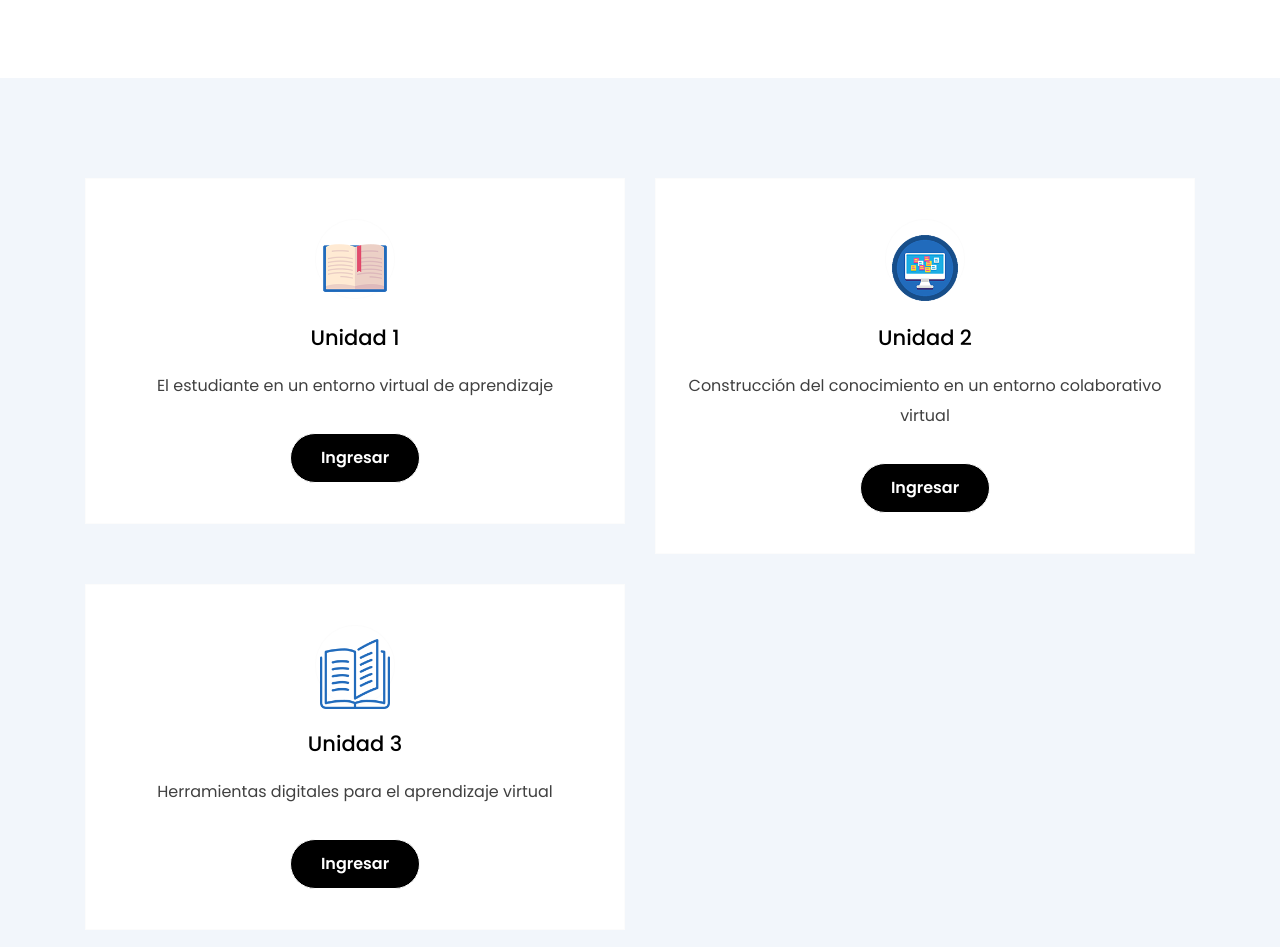
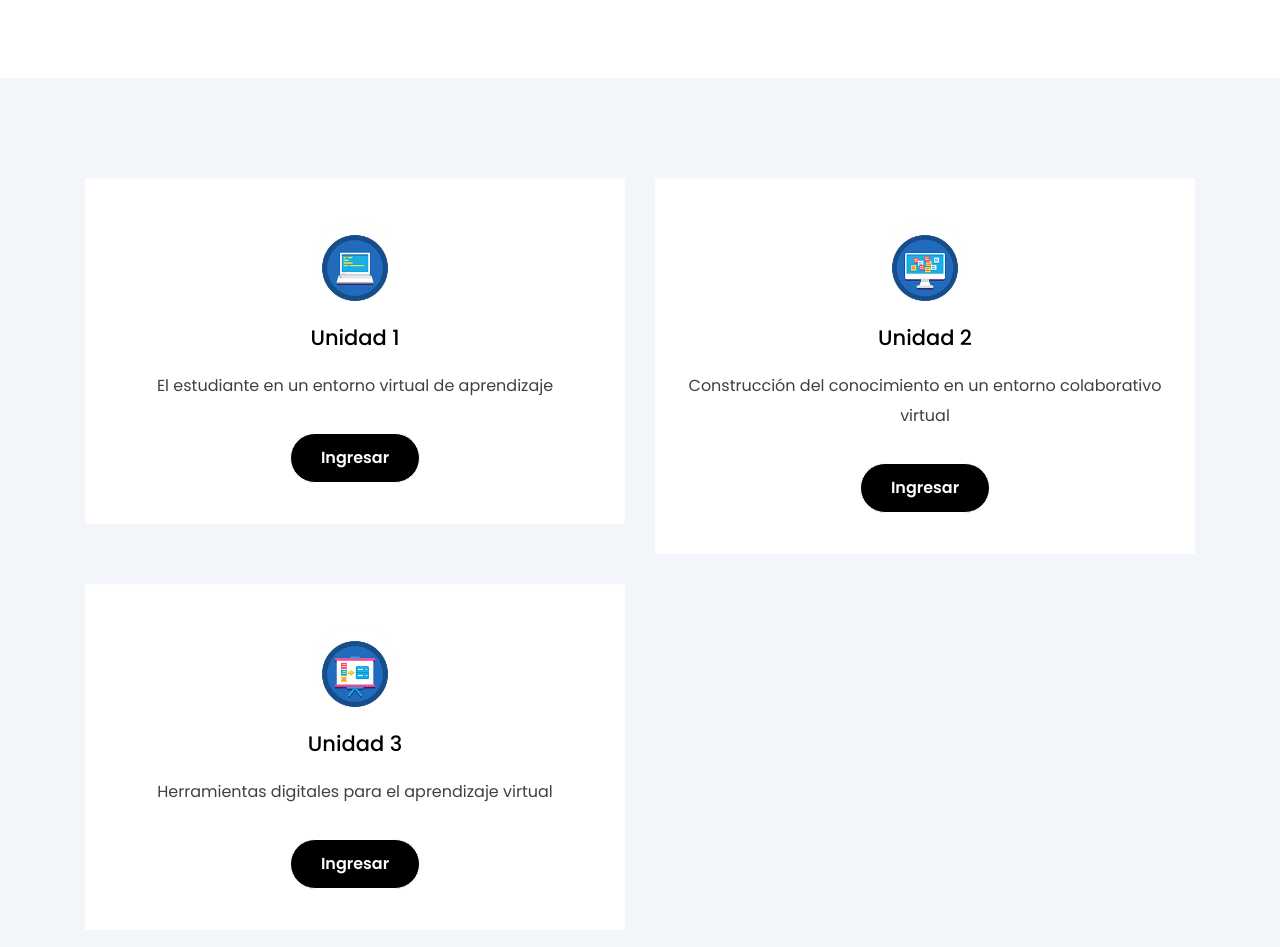
Before and after one commit to trazzos/upaded, a Jekyll site: the page built from _docs/up_presentacion.md, in a window 1280 px wide. Shown: the part 1253-2200 px from the top of the page. Built offline with Jekyll 4.4.1, drawn with Linux system fonts in a browser that asks for light colours.

Commit message:
actualizar iconos

```diff
--- a/_includes/support_area.html
+++ b/_includes/support_area.html
@@ -10,7 +10,7 @@
                 <div class="col-md-6">
                     <article class="looking-for-service wow fadeInLeft" data-wow-duration="1s">
                         <header class="looking-for-logo">
-                            <a href="https://jeros9.github.io/upaded/docs/up_unidad1/"><img src="{{site.baseurl}}/assets/images/education_1.png" alt="Unidad 1"></a>
+                            <a href="https://jeros9.github.io/upaded/docs/up_unidad1/"><img src="{{site.baseurl}}/assets/images/education_3.png" alt="Unidad 1"></a>
                         </header>
                         <footer class="looking-for-content">
                             <h4 class="heading-4"><a href="#">Unidad 1</a></h4>
@@ -35,7 +35,7 @@
                 <div class="col-md-6">
                     <article class="looking-for-service wow fadeInRight" data-wow-duration="1s">
                         <header class="looking-for-logo">
-                            <a href="https://jeros9.github.io/upaded/docs/up_unidad3/"><img src="{{site.baseurl}}/assets/images/service-icon2.png" alt="Unidad 3"></a>
+                            <a href="https://jeros9.github.io/upaded/docs/up_unidad3/"><img src="{{site.baseurl}}/assets/images/education_4.png" alt="Unidad 3"></a>
                         </header>
                         <footer class="looking-for-content">
                             <h4 class="heading-4"><a href="https://support.themeix.com/portal/community/newtopic">Unidad 3</a></h4>
```
